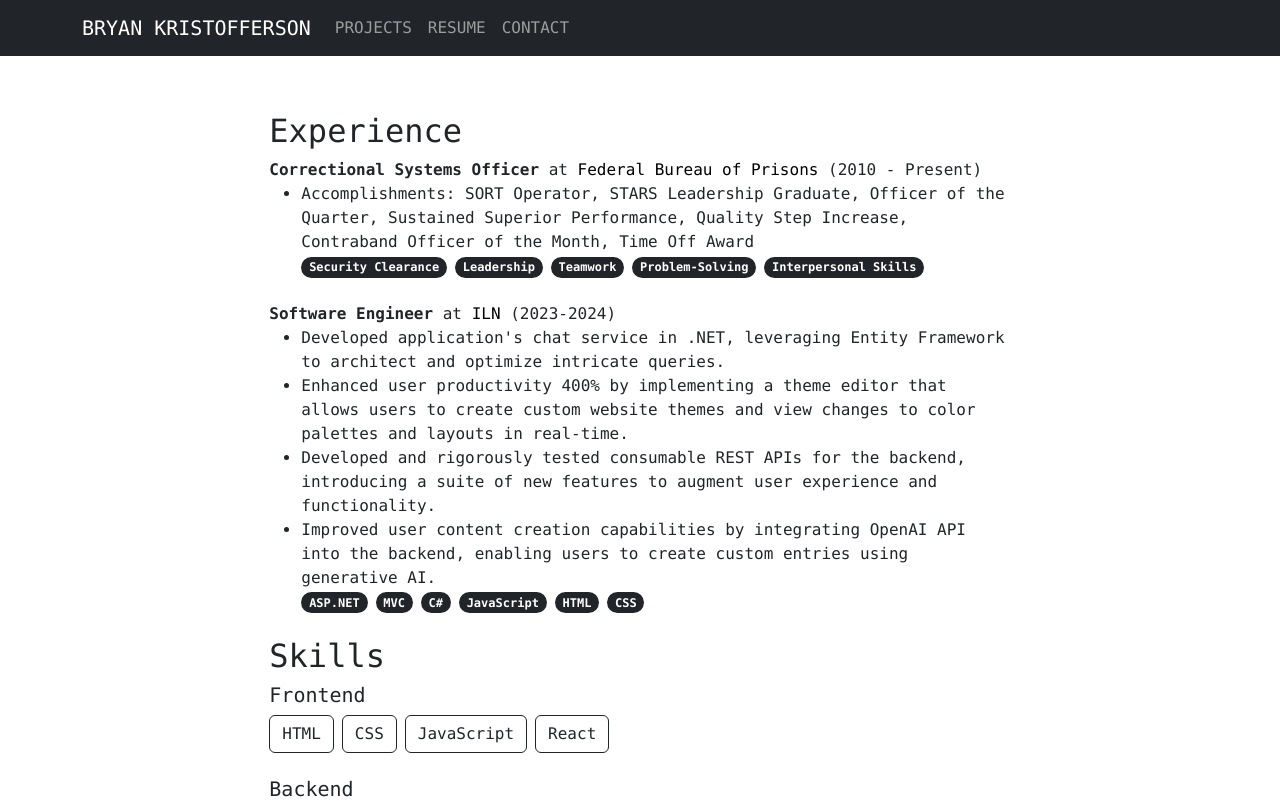
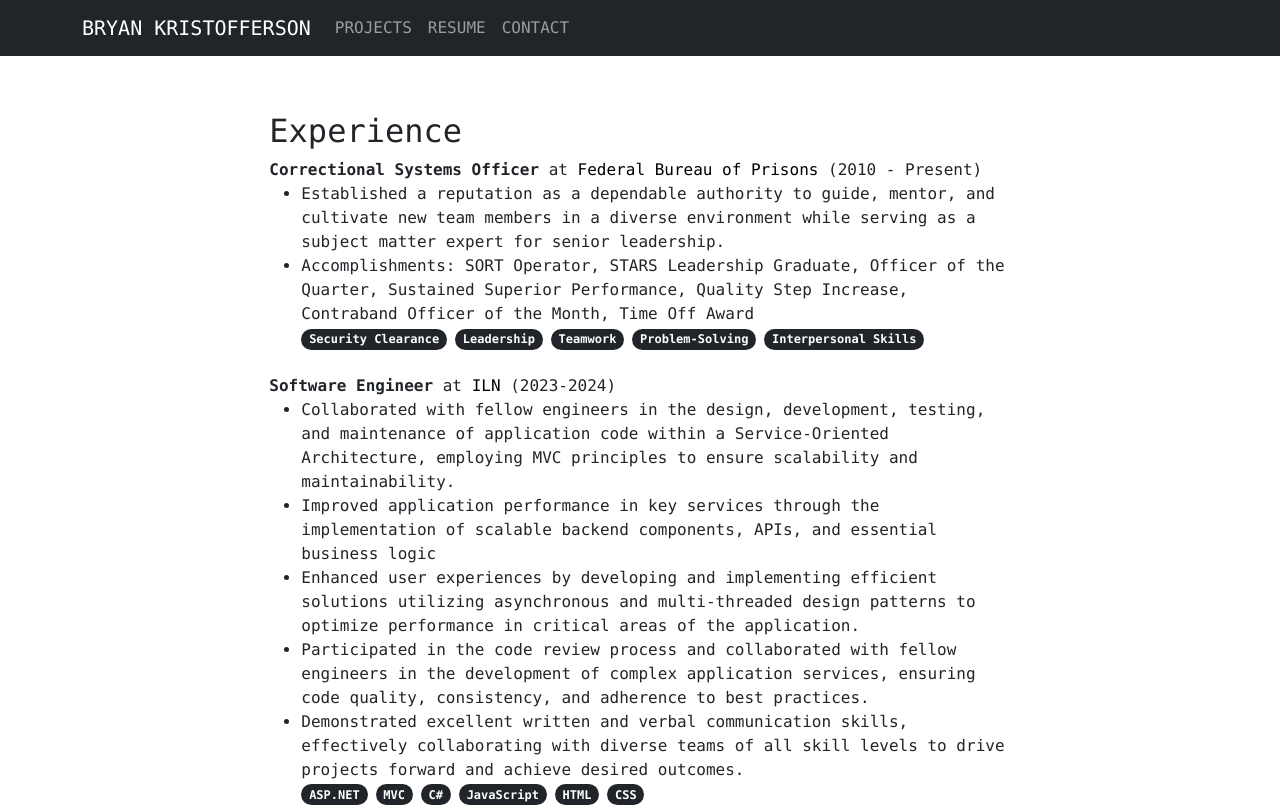
Before and after one commit to bryangators/portfolio, a React (Vite) app in the folder frontend/: page /resume in a window 1280 px wide. Shown: the top 807 px of the page. Built offline with nearby package versions, Linux system fonts and the light colour scheme; no server answers.

Commit message:
updated resume

```diff
--- a/frontend/src/pages/Resume.jsx
+++ b/frontend/src/pages/Resume.jsx
@@ -10,6 +10,7 @@ function Project() {
                     <h2>Experience</h2>
                     <strong>Correctional Systems Officer</strong> at <Link to={"https://www.bop.gov/"} target="_blank" rel="noopener noreferrer">Federal Bureau of Prisons</Link> (2010 - Present)
                     <ul>
+                        <li>Established a reputation as a dependable authority to guide, mentor, and cultivate new team members in a diverse environment while serving as a subject matter expert for senior leadership.</li>
                         <li>Accomplishments: SORT Operator, STARS Leadership Graduate, Officer of the Quarter, Sustained Superior Performance, Quality Step Increase, Contraband Officer of the Month, Time Off Award</li>
                         <li style={{listStyle: 'none'}}>
                             {['Security Clearance', 'Leadership', 'Teamwork', 'Problem-Solving', 'Interpersonal Skills'].map((skill, index) => (
@@ -20,10 +21,11 @@ function Project() {
                     </ul>
                     <strong>Software Engineer</strong> at <Link to={"https://www.iln.app/"} target="_blank" rel="noopener noreferrer">ILN</Link> (2023-2024)
                     <ul>
-                        <li>Developed application's chat service in .NET, leveraging Entity Framework to architect and optimize intricate queries.</li>
-                        <li>Enhanced user productivity 400% by implementing a theme editor that allows users to create custom website themes and view changes to color palettes and layouts in real-time.</li>
-                        <li>Developed and rigorously tested consumable REST APIs for the backend, introducing a suite of new features to augment user experience and functionality.</li>
-                        <li>Improved user content creation capabilities by integrating OpenAI API into the backend, enabling users to create custom entries using generative AI.</li>
+                        <li>Collaborated with fellow engineers in the design, development, testing, and maintenance of application code within a Service-Oriented Architecture, employing MVC principles to ensure scalability and maintainability.</li>
+                        <li>Improved application performance in key services through the implementation of scalable backend components, APIs, and essential business logic</li>
+                        <li>Enhanced user experiences by developing and implementing efficient solutions utilizing asynchronous and multi-threaded design patterns to optimize performance in critical areas of the application.</li>
+                        <li>Participated in the code review process and collaborated with fellow engineers in the development of complex application services, ensuring code quality, consistency, and adherence to best practices.</li>
+                        <li>Demonstrated excellent written and verbal communication skills, effectively collaborating with diverse teams of all skill levels to drive projects forward and achieve desired outcomes.</li>
                         <li style={{listStyle: 'none'}}>
                             {['ASP.NET', 'MVC', 'C#', 'JavaScript', 'HTML', 'CSS'].map((skill, index) => (
                                 <Badge key={index} pill bg="dark" className='me-2 mb-2'>{skill}</Badge>
```
